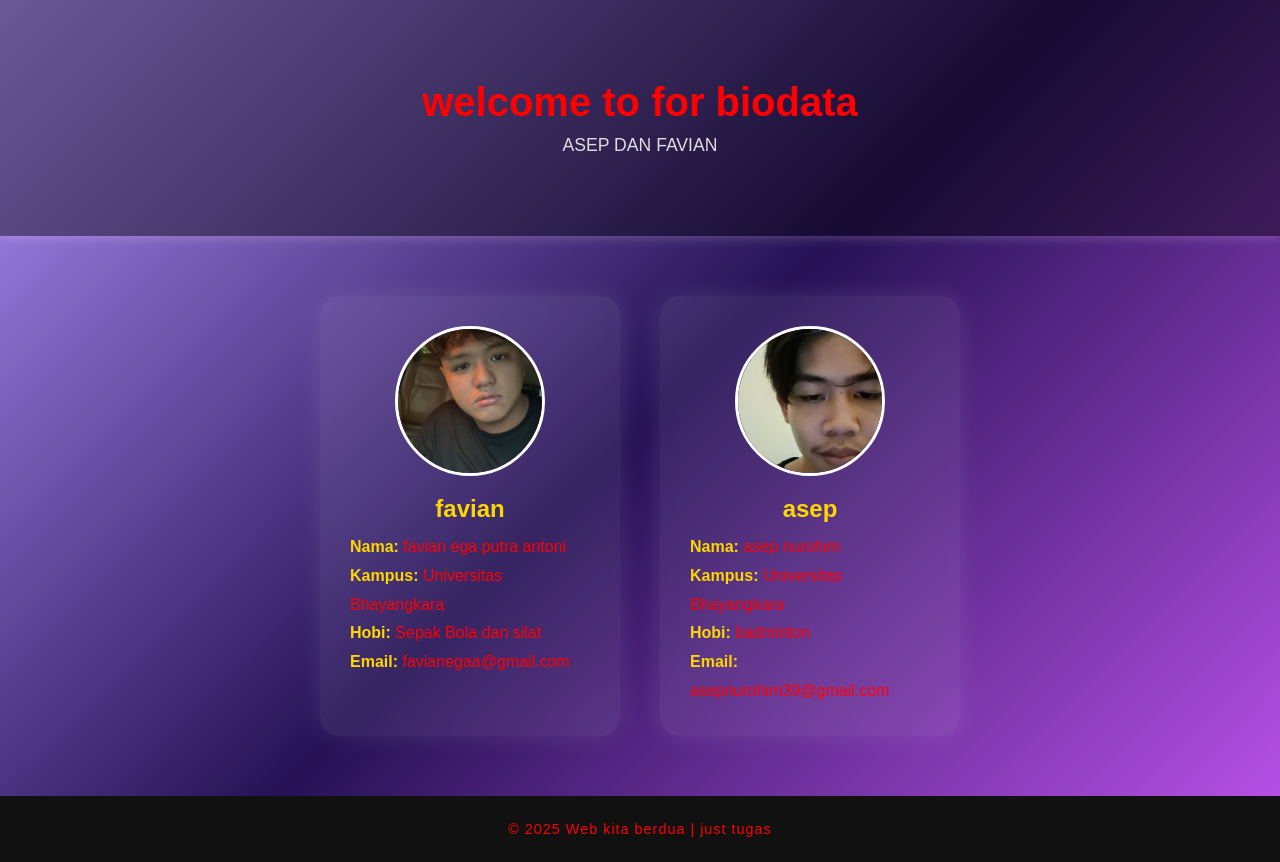
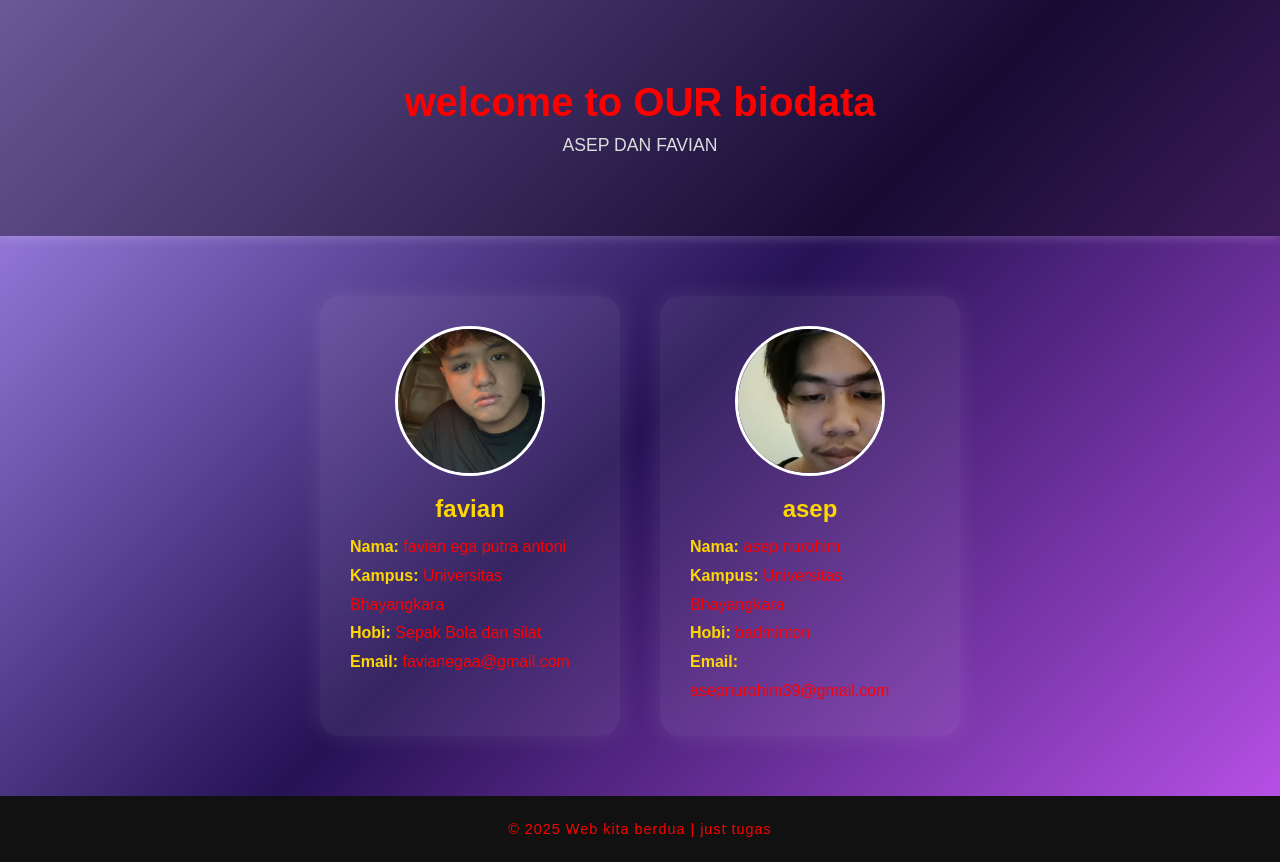
Before and after one commit to asepnurohim/bio-data, a plain HTML site: page index.html in a window 1280 px wide. Drawn offline with Linux system fonts and the light colour scheme.

Commit message:
Update index.html

```diff
--- a/index.html
+++ b/index.html
@@ -152,7 +152,7 @@
 <body>
 
   <header>
-    <h1>welcome to for biodata </h1>
+    <h1>welcome to OUR biodata </h1>
     <p> ASEP DAN FAVIAN </p>
   </header>
 
```
